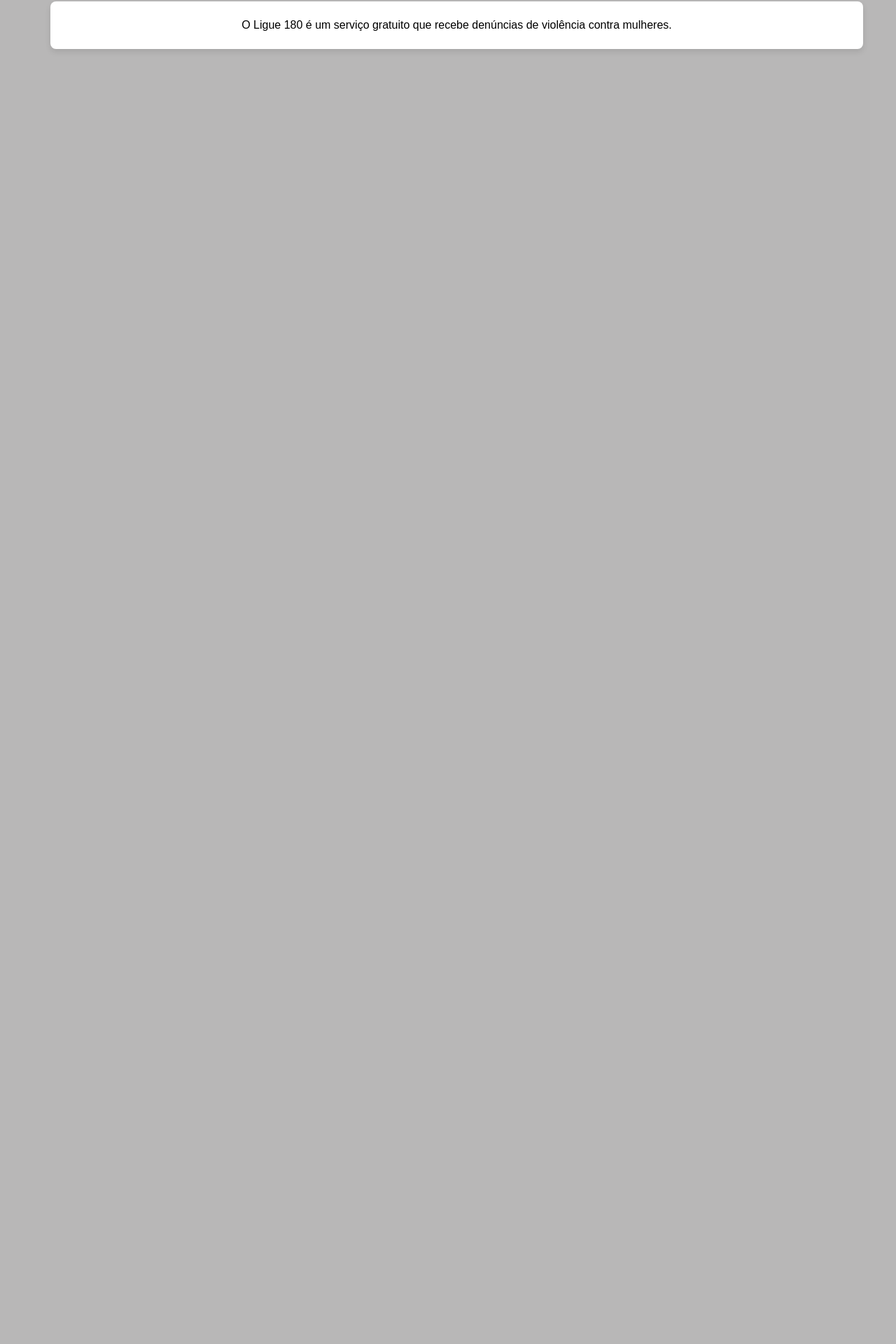
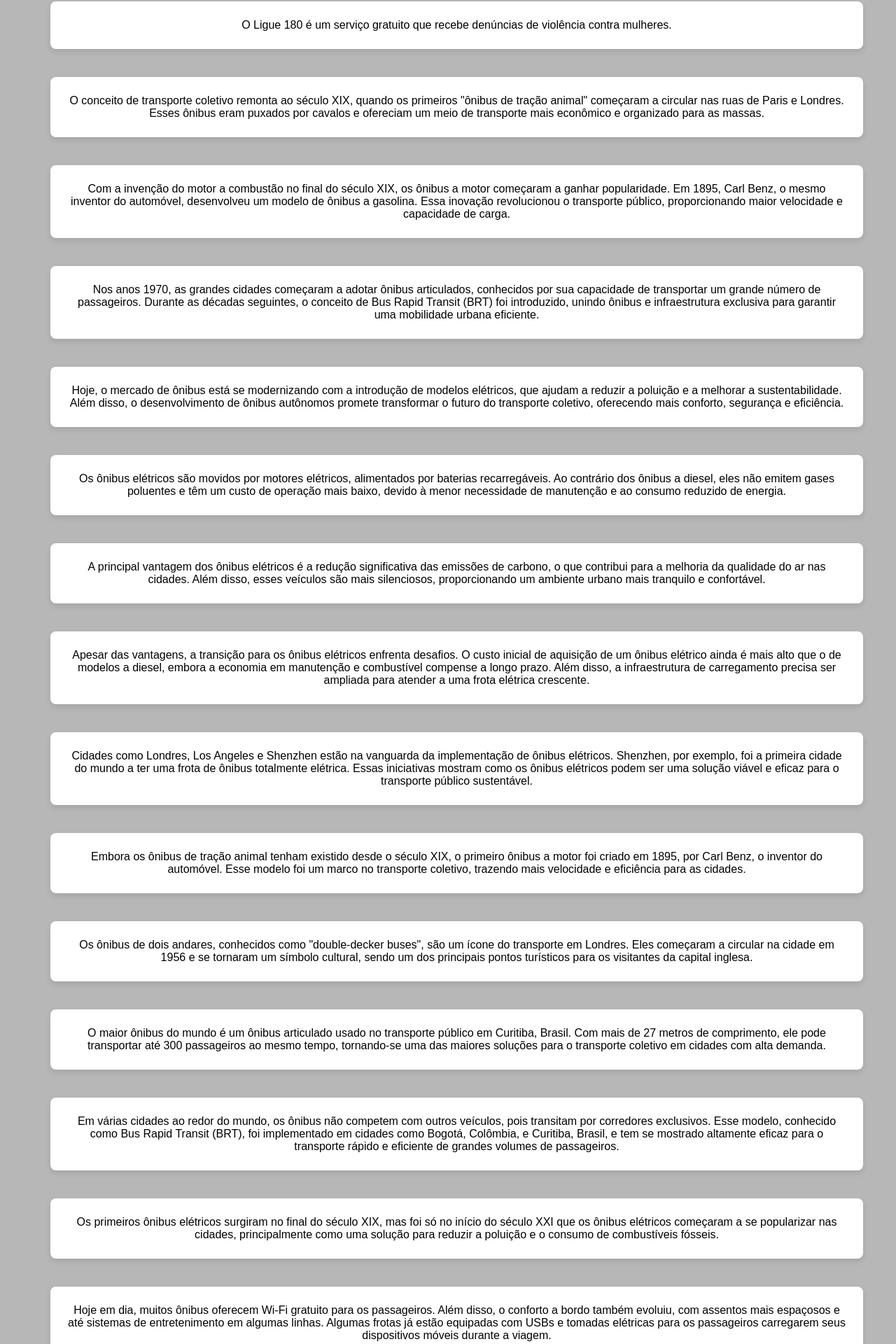
Before and after one commit to rafaelrvs/onibus, a Next.js app: page / in a window 1280 px wide. Shown: the part 6029-7949 px from the top of the page at 70% size. Before the commit the page ends 6124 px from the top, so only its background shows below. Built offline with nearby package versions, Linux system fonts and the light colour scheme; no server answers.

Commit message:
correção topicos

```diff
--- a/src/app/data/index.js
+++ b/src/app/data/index.js
@@ -187,4 +187,60 @@
       titulo: "Canal de Denúncia - Ligue 180",
       descricao: "O Ligue 180 é um serviço gratuito que recebe denúncias de violência contra mulheres."
     },
+    {
+      titulo: "O Início do Transporte Coletivo",
+      descricao: "O conceito de transporte coletivo remonta ao século XIX, quando os primeiros \"ônibus de tração animal\" começaram a circular nas ruas de Paris e Londres. Esses ônibus eram puxados por cavalos e ofereciam um meio de transporte mais econômico e organizado para as massas."
+    },
+    {
+      titulo: "A Revolução do Ônibus a Motor",
+      descricao: "Com a invenção do motor a combustão no final do século XIX, os ônibus a motor começaram a ganhar popularidade. Em 1895, Carl Benz, o mesmo inventor do automóvel, desenvolveu um modelo de ônibus a gasolina. Essa inovação revolucionou o transporte público, proporcionando maior velocidade e capacidade de carga."
+    },
+    {
+      titulo: "Ônibus Articulados e BRT",
+      descricao: "Nos anos 1970, as grandes cidades começaram a adotar ônibus articulados, conhecidos por sua capacidade de transportar um grande número de passageiros. Durante as décadas seguintes, o conceito de Bus Rapid Transit (BRT) foi introduzido, unindo ônibus e infraestrutura exclusiva para garantir uma mobilidade urbana eficiente."
+    },
+    {
+      titulo: "O Futuro dos Ônibus: Elétricos e Autônomos",
+      descricao: "Hoje, o mercado de ônibus está se modernizando com a introdução de modelos elétricos, que ajudam a reduzir a poluição e a melhorar a sustentabilidade. Além disso, o desenvolvimento de ônibus autônomos promete transformar o futuro do transporte coletivo, oferecendo mais conforto, segurança e eficiência."
+    },
+    {
+      titulo: "Como Funcionam os Ônibus Elétricos?",
+      descricao: "Os ônibus elétricos são movidos por motores elétricos, alimentados por baterias recarregáveis. Ao contrário dos ônibus a diesel, eles não emitem gases poluentes e têm um custo de operação mais baixo, devido à menor necessidade de manutenção e ao consumo reduzido de energia."
+    },
+    {
+      titulo: "Vantagens para o Meio Ambiente",
+      descricao: "A principal vantagem dos ônibus elétricos é a redução significativa das emissões de carbono, o que contribui para a melhoria da qualidade do ar nas cidades. Além disso, esses veículos são mais silenciosos, proporcionando um ambiente urbano mais tranquilo e confortável."
+    },
+    {
+      titulo: "Desafios e Limitações",
+      descricao: "Apesar das vantagens, a transição para os ônibus elétricos enfrenta desafios. O custo inicial de aquisição de um ônibus elétrico ainda é mais alto que o de modelos a diesel, embora a economia em manutenção e combustível compense a longo prazo. Além disso, a infraestrutura de carregamento precisa ser ampliada para atender a uma frota elétrica crescente."
+    },
+    {
+      titulo: "Exemplos de Sucesso",
+      descricao: "Cidades como Londres, Los Angeles e Shenzhen estão na vanguarda da implementação de ônibus elétricos. Shenzhen, por exemplo, foi a primeira cidade do mundo a ter uma frota de ônibus totalmente elétrica. Essas iniciativas mostram como os ônibus elétricos podem ser uma solução viável e eficaz para o transporte público sustentável."
+    },
+    {
+      titulo: "O Primeiro Ônibus a Motor Foi Criado em 1895",
+      descricao: "Embora os ônibus de tração animal tenham existido desde o século XIX, o primeiro ônibus a motor foi criado em 1895, por Carl Benz, o inventor do automóvel. Esse modelo foi um marco no transporte coletivo, trazendo mais velocidade e eficiência para as cidades."
+    },
+    {
+      titulo: "Os Ônibus de Dois Andares São um Ícone em Londres",
+      descricao: "Os ônibus de dois andares, conhecidos como \"double-decker buses\", são um ícone do transporte em Londres. Eles começaram a circular na cidade em 1956 e se tornaram um símbolo cultural, sendo um dos principais pontos turísticos para os visitantes da capital inglesa."
+    },
+    {
+      titulo: "O Maior Ônibus do Mundo",
+      descricao: "O maior ônibus do mundo é um ônibus articulado usado no transporte público em Curitiba, Brasil. Com mais de 27 metros de comprimento, ele pode transportar até 300 passageiros ao mesmo tempo, tornando-se uma das maiores soluções para o transporte coletivo em cidades com alta demanda."
+    },
+    {
+      titulo: "Ônibus que Transitam por Corredores Exclusivos",
+      descricao: "Em várias cidades ao redor do mundo, os ônibus não competem com outros veículos, pois transitam por corredores exclusivos. Esse modelo, conhecido como Bus Rapid Transit (BRT), foi implementado em cidades como Bogotá, Colômbia, e Curitiba, Brasil, e tem se mostrado altamente eficaz para o transporte rápido e eficiente de grandes volumes de passageiros."
+    },
+    {
+      titulo: "A Invenção dos Ônibus Elétricos",
+      descricao: "Os primeiros ônibus elétricos surgiram no final do século XIX, mas foi só no início do século XXI que os ônibus elétricos começaram a se popularizar nas cidades, principalmente como uma solução para reduzir a poluição e o consumo de combustíveis fósseis."
+    },
+    {
+      titulo: "Ônibus com Wi-Fi e Conforto",
+      descricao: "Hoje em dia, muitos ônibus oferecem Wi-Fi gratuito para os passageiros. Além disso, o conforto a bordo também evoluiu, com assentos mais espaçosos e até sistemas de entretenimento em algumas linhas. Algumas frotas já estão equipadas com USBs e tomadas elétricas para os passageiros carregarem seus dispositivos móveis durante a viagem."
+    }
   ];
```
